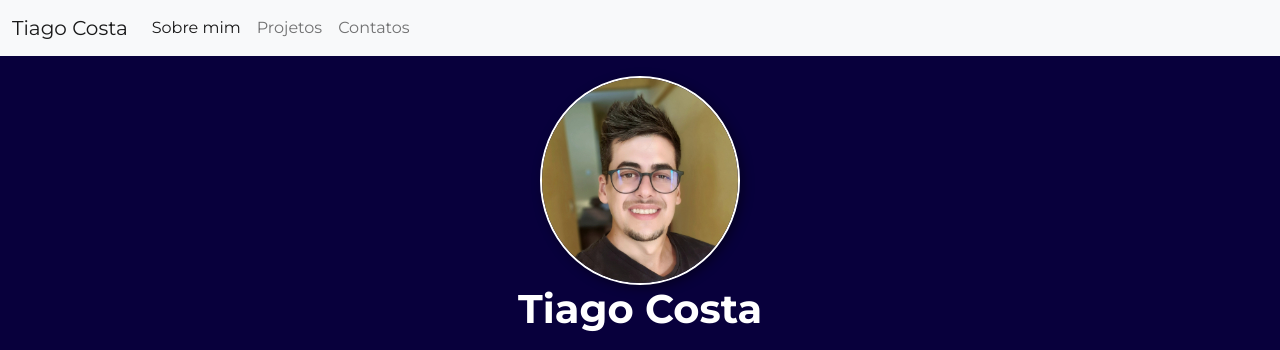
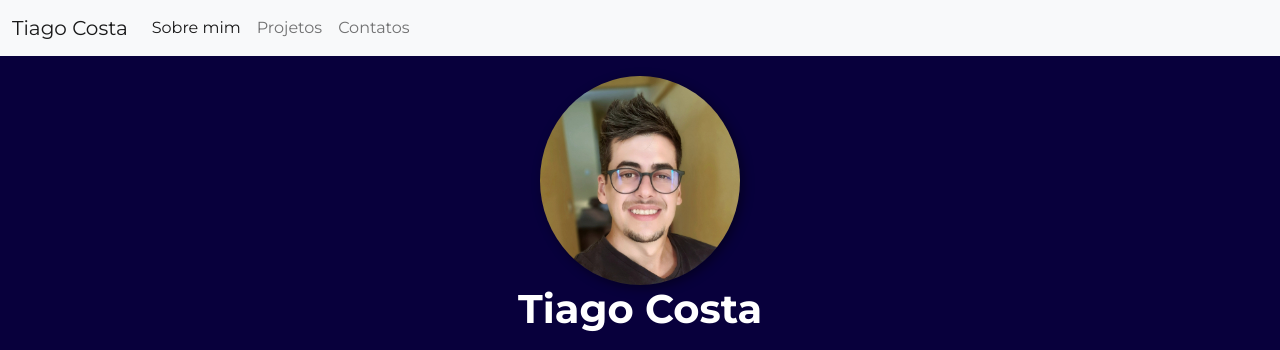
Before and after one commit to tiagosantoscosta/meu-portifolio, a plain HTML site: page index.html in a window 1280 px wide. Shown: the top 350 px of the page. Drawn offline with nearby package versions, Linux system fonts and the light colour scheme.

Commit message:
Update style.css

```diff
--- a/style.css
+++ b/style.css
@@ -18,7 +18,7 @@
     margin: auto;
     display: block;
     box-shadow: 3px 3px 11px  rgba(0, 0, 0, 0.433);
-    border: 2px solid white;
+    border: 0px solid white;
 }
 
 #fotoperfil::before{
```
